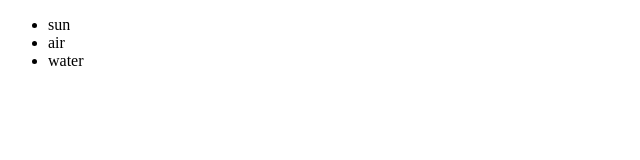
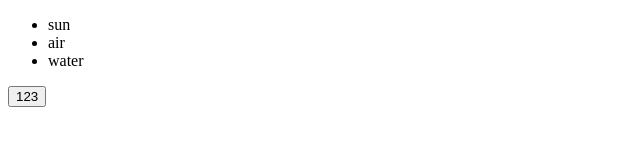
Before and after one commit to bruce94508/project002, a plain HTML site: page index.html in a window 1280 px wide. Shown: the whole page, without its empty margins (0-640 px from the left). Drawn offline with Linux system fonts and the light colour scheme.

Commit message:
add button

```diff
--- a/index.html
+++ b/index.html
@@ -11,5 +11,7 @@
       <li>air</li>
       <li>water</li>
     </ul>
+
+    <button>123</button>
   </body>
 </html>
```
